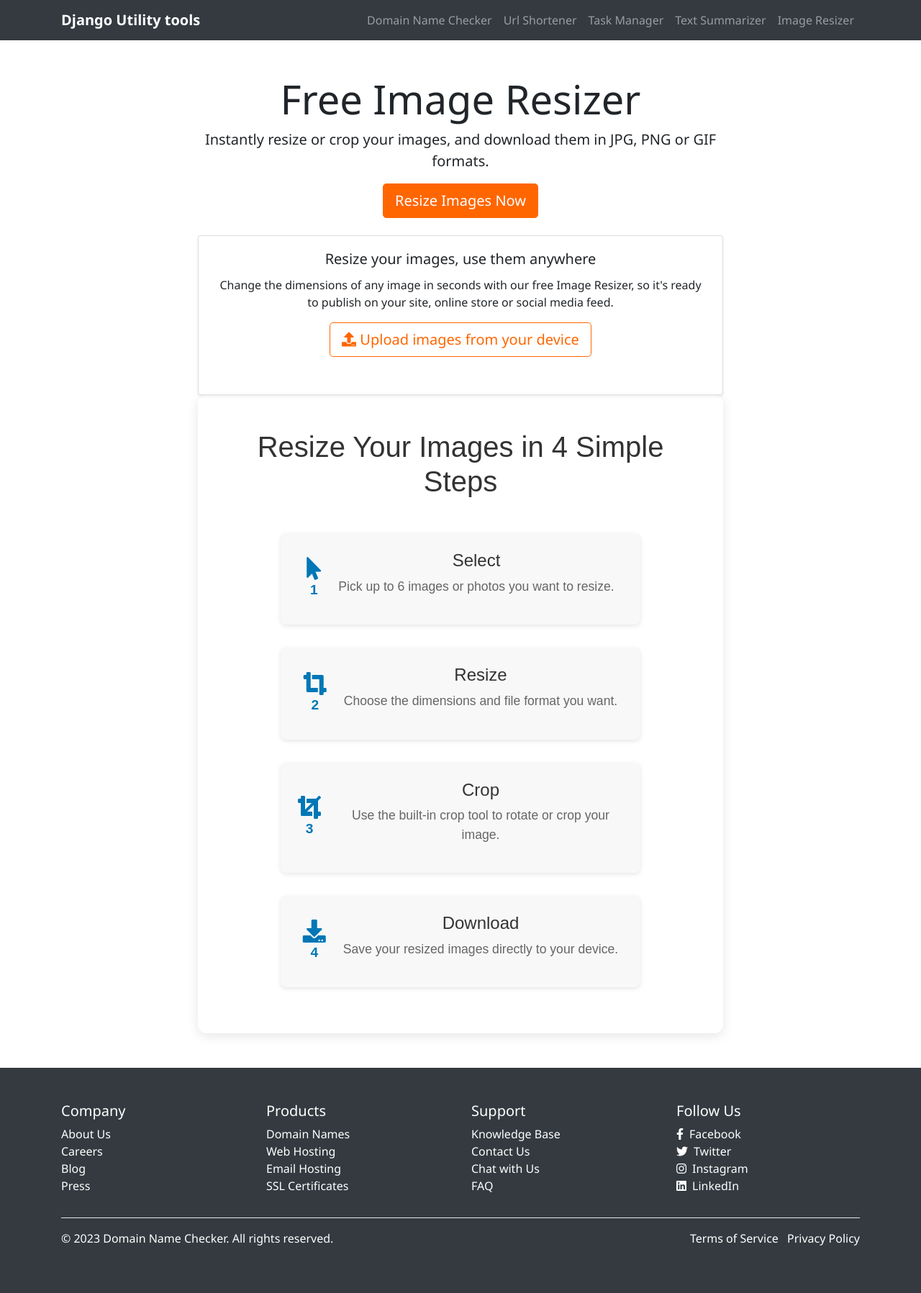
After one commit to codeisinvalid/django_utility_tools, a Django app: page /image-resizer in a window 1280 px wide. The commit adds this page. Shown: the whole page at 72% size. Run offline with Django 5.2, Linux system fonts and the light colour scheme.

Commit message:
image=resizer functionality

```diff
--- a/django_utility_tools/urls.py
+++ b/django_utility_tools/urls.py
@@ -24,4 +24,5 @@ urlpatterns = [
     path('domain-search/', include('domainnamechecker.urls')),
     path('task-manager/', include('taskmanager.urls')),
     path('url-shortener/', include('urlshortener.urls')),
+    path('image-resizer', include('imageresizer.urls')),
 ]
--- /dev/null
+++ b/imageresizer/urls.py
@@ -0,0 +1,7 @@
+from django.urls import path
+from . import views
+
+urlpatterns = [
+    path('',views.image_resizer, name="image-resizer"),
+
+]
--- a/imageresizer/views.py
+++ b/imageresizer/views.py
@@ -1,3 +1,5 @@
 from django.shortcuts import render
 
 # Create your views here.
+def image_resizer(request):
+    return render(request, 'imageresizer/imageresizer.html')
--- a/templates/base.html
+++ b/templates/base.html
@@ -66,6 +66,98 @@
             padding: 4px 8px;
         }
 
+        @import url('https://fonts.googleapis.com/css2?family=Poppins:wght@400;600&display=swap');
+
+.resize-steps {
+  max-width: 900px;
+  margin: 0 auto;
+  text-align: center;
+  padding: 3rem 2rem;
+  background-color: #fff;
+  border-radius: 12px;
+  box-shadow: 0 4px 16px rgba(0, 0, 0, 0.1);
+  font-family: 'Poppins', sans-serif;
+}
+
+.resize-steps h1 {
+  font-size: 2.5rem;
+  margin-bottom: 2rem;
+  color: #333;
+}
+
+.step-container {
+  display: flex;
+  justify-content: center;
+  flex-wrap: wrap;
+}
+
+.step-card {
+  display: flex;
+  align-items: center;
+  justify-content: center;
+  margin: 1rem;
+  width:500px;
+  padding: 1.5rem;
+  background-color: #f8f8f8;
+  border-radius: 8px;
+  box-shadow: 0 2px 6px rgba(0, 0, 0, 0.1);
+  transition: transform 0.3s ease-in-out;
+}
+
+.step-card:hover {
+  transform: translateY(-5px);
+}
+
+.step-icon-container {
+  display: flex;
+  flex-direction: column;
+  align-items: center;
+  justify-content: center;
+  margin-right: 1.5rem;
+  font-size: 2rem;
+  color: #0077b6;
+}
+
+.step-number {
+  font-size: 1.2rem;
+  font-weight: 600;
+  color: #0077b6;
+}
+
+.step-content h3 {
+  font-size: 1.5rem;
+  margin-bottom: 0.5rem;
+  color: #333;
+}
+
+.step-content p {
+  font-size: 1.1rem;
+  color: #666;
+}
+
+@media (max-width: 768px) {
+  .resize-steps {
+    padding: 2rem 1rem;
+  }
+
+  .resize-steps h1 {
+    font-size: 2rem;
+  }
+
+  .step-card {
+    flex-direction: column;
+    text-align: center;
+    margin: 1rem 0;
+    padding: 1.5rem 1rem;
+  }
+
+  .step-icon-container {
+    margin-right: 0;
+    margin-bottom: 1rem;
+  }
+}
+
+
 
         </style>
 
--- /dev/null
+++ b/templates/imageresizer/imageresizer.html
@@ -0,0 +1,123 @@
+{% extends "base.html" %}
+{% load static %}
+
+{% block content %}
+
+
+
+<div class="container my-5">
+    <div class="row justify-content-center">
+        <div class="col-lg-8">
+            <div class="text-center mb-4">
+                <h1 class="display-4">Free Image Resizer</h1>
+                <p class="lead">Instantly resize or crop your images, and download them in JPG, PNG or GIF formats.</p>
+                <button class="btn btn-primary btn-lg" id="resizeBtn">Resize Images Now</button>
+            </div>
+            <div class="card shadow-sm text-center">
+                <div class="card-body">
+                    <h5 class="card-title">Resize your images, use them anywhere</h5>
+                    <p class="card-text">Change the dimensions of any image in seconds with our free Image Resizer, so it's ready to publish on your site, online store or social media feed.</p>
+                    <div class="text-center mb-4">
+                        <label for="imageUpload" class="btn btn-outline-primary btn-lg">
+                            <i class="fas fa-upload"></i> Upload images from your device
+                        </label>
+                        <input type="file" id="imageUpload" accept="image/*" multiple style="display: none;">
+                    </div>
+                    <div id="imagePreview" class="text-center mb-4"></div>
+                    <div id="resizeOptions" style="display: none;">
+                        <!-- Add resize options here -->
+                    </div>
+                </div>
+            </div>
+            <div class="resize-steps">
+                <h1>Resize Your Images in 4 Simple Steps</h1>
+                <div class="step-container">
+                  <div class="step-card">
+                    <div class="step-icon-container">
+                      <i class="fas fa-mouse-pointer step-icon"></i>
+                      <span class="step-number">1</span>
+                    </div>
+                    <div class="step-content">
+                      <h3>Select</h3>
+                      <p>Pick up to 6 images or photos you want to resize.</p>
+                    </div>
+                  </div>
+                  <div class="step-card">
+                    <div class="step-icon-container">
+                      <i class="fas fa-crop-alt step-icon"></i>
+                      <span class="step-number">2</span>
+                    </div>
+                    <div class="step-content">
+                      <h3>Resize</h3>
+                      <p>Choose the dimensions and file format you want.</p>
+                    </div>
+                  </div>
+                  <div class="step-card">
+                    <div class="step-icon-container">
+                      <i class="fas fa-crop step-icon"></i>
+                      <span class="step-number">3</span>
+                    </div>
+                    <div class="step-content">
+                      <h3>Crop</h3>
+                      <p>Use the built-in crop tool to rotate or crop your image.</p>
+                    </div>
+                  </div>
+                  <div class="step-card">
+                    <div class="step-icon-container">
+                      <i class="fas fa-download step-icon"></i>
+                      <span class="step-number">4</span>
+                    </div>
+                    <div class="step-content">
+                      <h3>Download</h3>
+                      <p>Save your resized images directly to your device.</p>
+                    </div>
+                  </div>
+                </div>
+              </div>
+
+
+
+        </div>
+
+
+
+    </div>
+
+
+
+</div>
+
+
+
+
+
+
+<script>
+    const imageUpload = document.getElementById('imageUpload');
+    const imagePreview = document.getElementById('imagePreview');
+    const resizeOptions = document.getElementById('resizeOptions');
+
+    imageUpload.addEventListener('change', function() {
+        const files = this.files;
+        imagePreview.innerHTML = '';
+        for (let i = 0; i < files.length; i++) {
+            const file = files[i];
+            const reader = new FileReader();
+            reader.onload = function() {
+                const img = document.createElement('img');
+                img.src = reader.result;
+                img.style.maxWidth = '250px'; // Limit the maximum width of the image
+                img.style.height = 'auto'; // Allow the height to adjust proportionally
+                img.style.display = 'block'; // Make sure the image displays as a block element
+                img.style.margin = 'auto';
+                imagePreview.appendChild(img);
+            }
+            reader.readAsDataURL(file);
+        }
+        resizeOptions.style.display = 'block';
+    });
+</script>
+
+
+
+{% endblock content %}
--- a/templates/navbar.html
+++ b/templates/navbar.html
@@ -27,7 +27,7 @@
                 </li>
 
                 <li class="nav-item">
-                    <a href="#" class="nav-link">Image Resizer</a>
+                    <a href="{% url 'image-resizer' %}" class="nav-link">Image Resizer</a>
                 </li>
 
 
```
